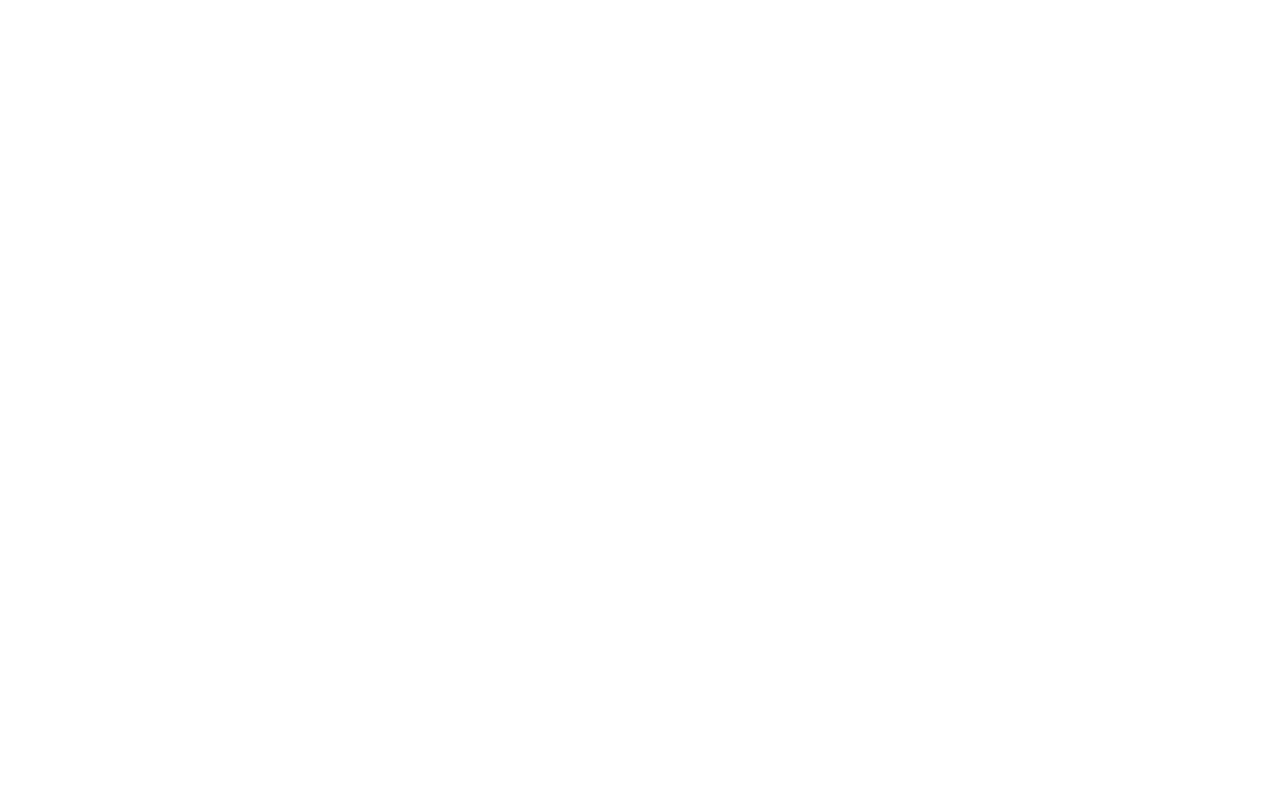
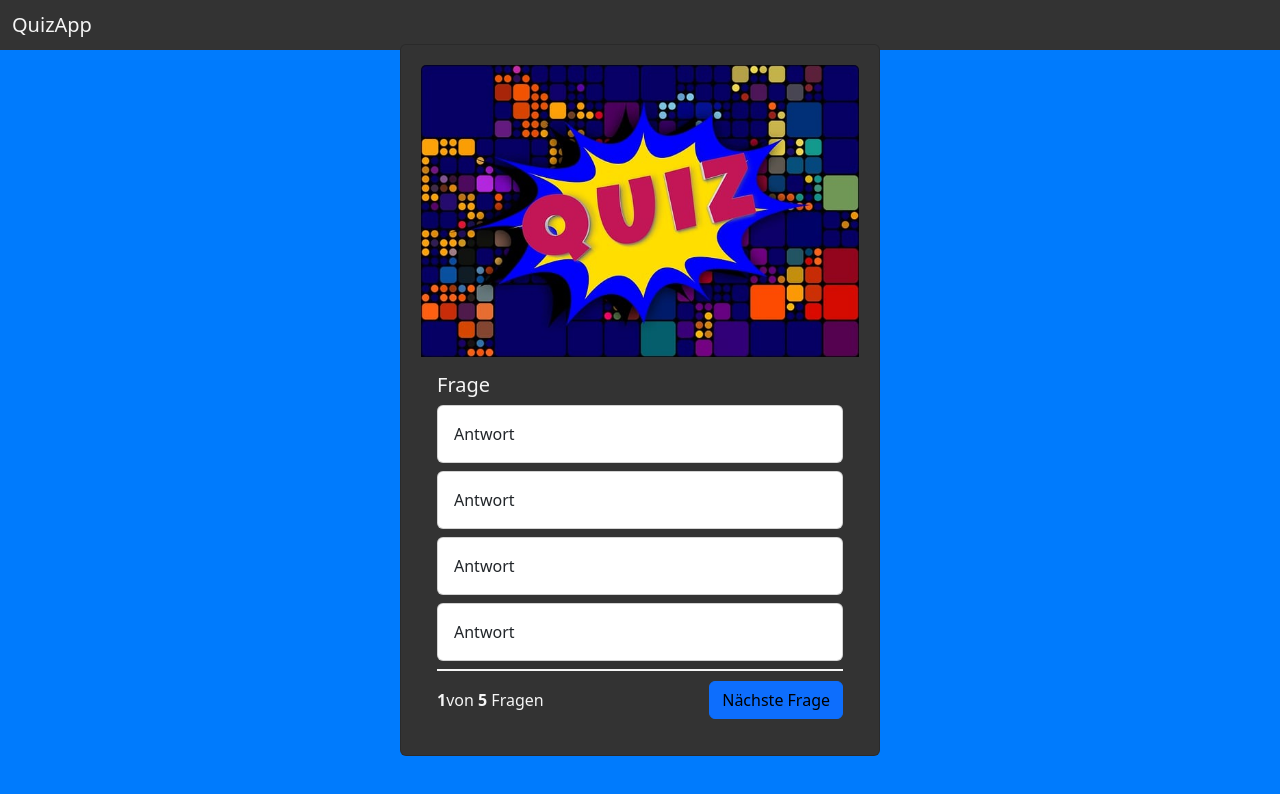
Before and after one commit to Fabian-Burdick/QuizApp, a plain HTML site: page index.html in a window 1280 px wide. Drawn offline with nearby package versions, Linux system fonts and the light colour scheme.

Commit message:
Add: Card/ img/ CSS

```diff
--- a/index.html
+++ b/index.html
@@ -5,8 +5,59 @@
     <meta name="viewport" content="width=device-width, initial-scale=1.0" />
     <title>QuizApp</title>
     <link rel="stylesheet" href="./style.css" />
-    <link rel="stylesheet" href="node_modules/bootstrap/dist/css/bootstrap.min.css" />
     <script src="./script.js"></script>
+
+    <!--Bootstrap file-->
+    <link
+      href="https://cdn.jsdelivr.net/npm/bootstrap@5.3.8/dist/css/bootstrap.min.css"
+      rel="stylesheet"
+      integrity="sha384-sRIl4kxILFvY47J16cr9ZwB07vP4J8+LH7qKQnuqkuIAvNWLzeN8tE5YBujZqJLB"
+      crossorigin="anonymous"
+    />
+    <script
+      src="https://cdn.jsdelivr.net/npm/bootstrap@5.3.8/dist/js/bootstrap.bundle.min.js"
+      integrity="sha384-FKyoEForCGlyvwx9Hj09JcYn3nv7wiPVlz7YYwJrWVcXK/BmnVDxM+D2scQbITxI"
+      crossorigin="anonymous"
+    ></script>
   </head>
-  <body></body>
+
+  <body>
+    <header>
+      <nav class="navbar">
+        <div class="container-fluid">
+          <span class="navbar-brand mb-0 h1">QuizApp</span>
+        </div>
+      </nav>
+    </header>
+
+    <div class="card-container">
+      <div class="card quizzcard">
+        <img src="./img/quiz2.jpg" class="card-img-top" />
+        <div class="card-body">
+          <h5 class="card-title">Frage</h5>
+
+          <div class="card mb-2">
+            <div class="card-body">Antwort</div>
+          </div>
+
+          <div class="card mb-2">
+            <div class="card-body">Antwort</div>
+          </div>
+
+          <div class="card mb-2">
+            <div class="card-body">Antwort</div>
+          </div>
+
+          <div class="card mb-2">
+            <div class="card-body">Antwort</div>
+          </div>
+
+          <div class="question-footer">
+            <div><b>1</b>von <b>5</b> Fragen</div>
+            <button class="btn btn-primary">Nächste Frage</button>
+          </div>
+        </div>
+      </div>
+    </div>
+  </body>
 </html>
--- a/style.css
+++ b/style.css
@@ -0,0 +1,52 @@
+* {
+  margin: 0;
+  scroll-behavior: smooth;
+}
+
+body {
+  display: flex;
+  flex-direction: column;
+  justify-content: center;
+  background-color: rgb(0, 123, 253) !important;
+  min-height: 100dvh;
+}
+
+header {
+  position: absolute;
+  top: 0;
+  left: 0;
+  right: 0;
+}
+
+nav {
+  background-color: rgb(51, 51, 51) !important;
+}
+
+nav span {
+  color: whitesmoke !important;
+}
+
+.card-container {
+  display: flex;
+  justify-content: center;
+  align-items: center;
+}
+
+.quizzcard {
+  background-color: rgb(51, 51, 51) !important;
+  width: 30rem;
+  padding: 20px;
+  color: whitesmoke !important;
+}
+
+.question-footer {
+  display: flex;
+  justify-content: space-between;
+  align-items: center;
+  border-top: 2px solid whitesmoke;
+  padding-top: 10px;
+}
+
+button {
+  color: black !important;
+}
```
Also changed, not shown: img/quiz.jpg (added), img/quiz2.jpg (added).
